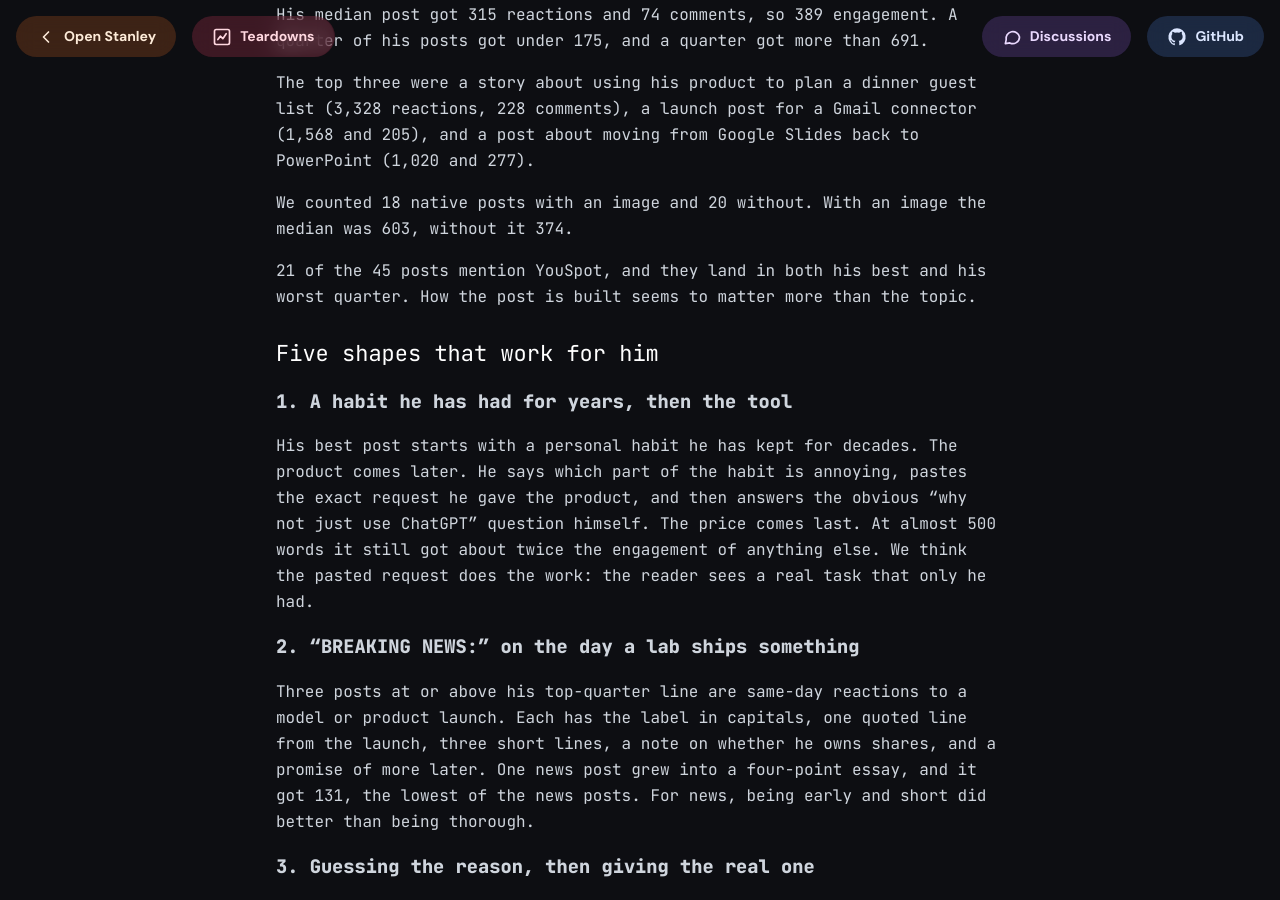
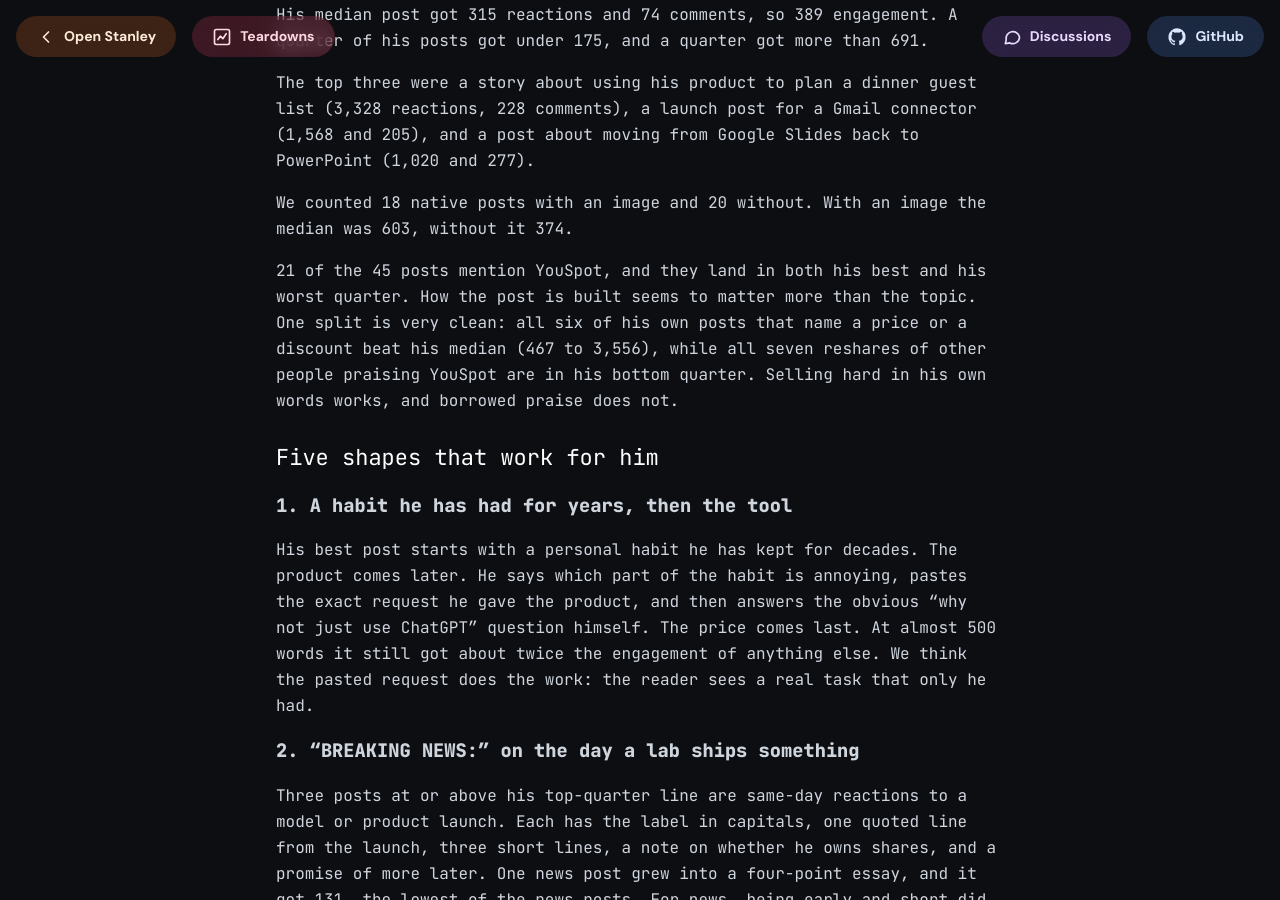
Before and after one commit to Harmix/open-stanley, a Jekyll site: the page built from docs/creators/dharmesh-shah.md, in a window 1280 px wide and 900 px high, scrolled down 474 px. Built offline with Jekyll 4.4.1, drawn with Linux system fonts in a browser that asks for light colours.

Commit message:
study: the creator note's surprise is a cross-post pattern; Dharmesh price finding
Co-Authored-By: Claude Opus 5.5 <noreply@anthropic.com>
Claude-Session: https://claude.ai/code/session_01XDY35Lo3sNi89rWkWNrmsJ

```diff
--- a/docs/creators/dharmesh-shah.md
+++ b/docs/creators/dharmesh-shah.md
@@ -23,7 +23,7 @@ The top three were a story about using his product to plan a dinner guest list (
 
 We counted 18 native posts with an image and 20 without. With an image the median was 603, without it 374.
 
-21 of the 45 posts mention YouSpot, and they land in both his best and his worst quarter. How the post is built seems to matter more than the topic.
+21 of the 45 posts mention YouSpot, and they land in both his best and his worst quarter. How the post is built seems to matter more than the topic. One split is very clean: all six of his own posts that name a price or a discount beat his median (467 to 3,556), while all seven reshares of other people praising YouSpot are in his bottom quarter. Selling hard in his own words works, and borrowed praise does not.
 
 ## Five shapes that work for him
 
```
Also changed, not shown: open-stanley/skills/study/SKILL.md (+1 -1 lines), open-stanley/skills/study/references/creators-latest.md (+1 -0 lines).
